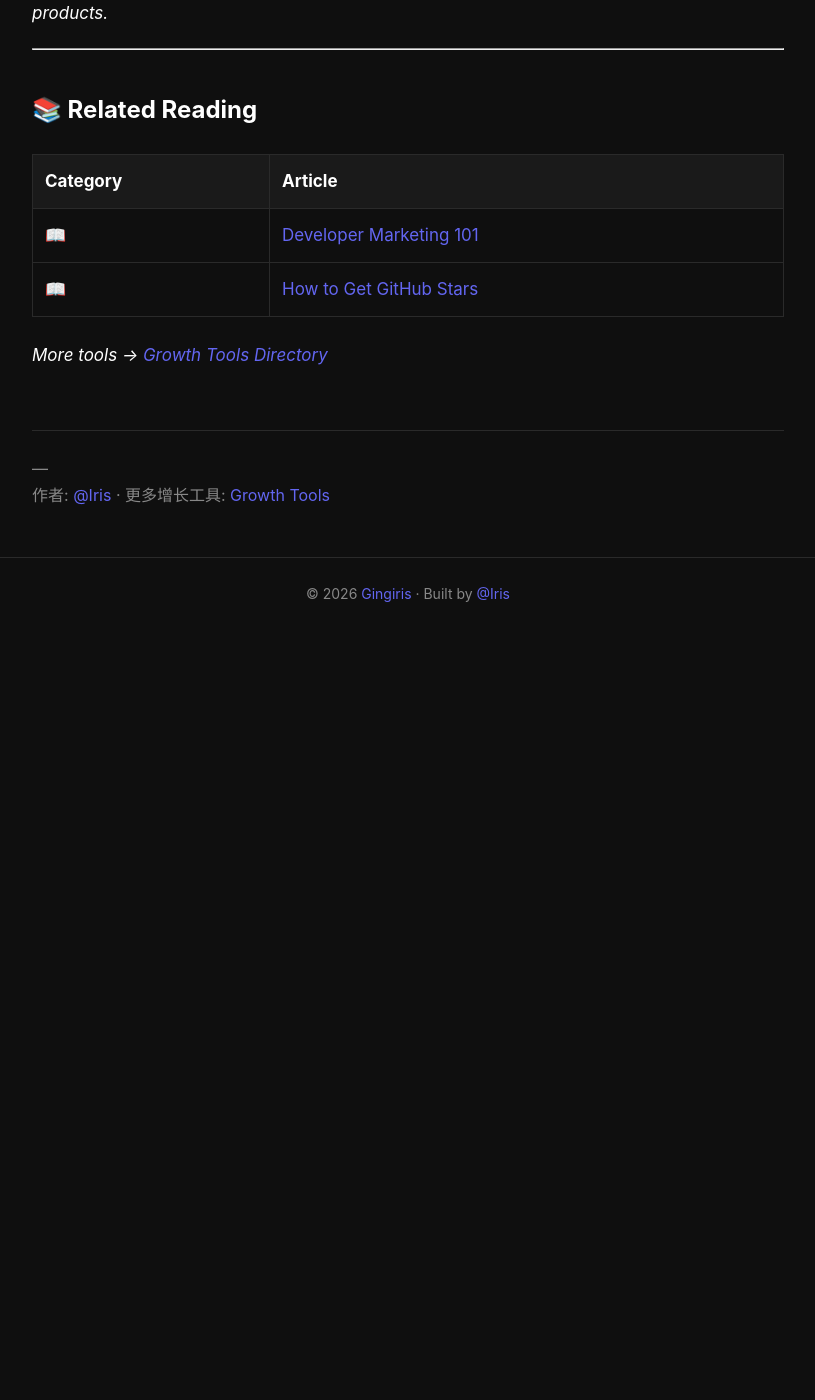
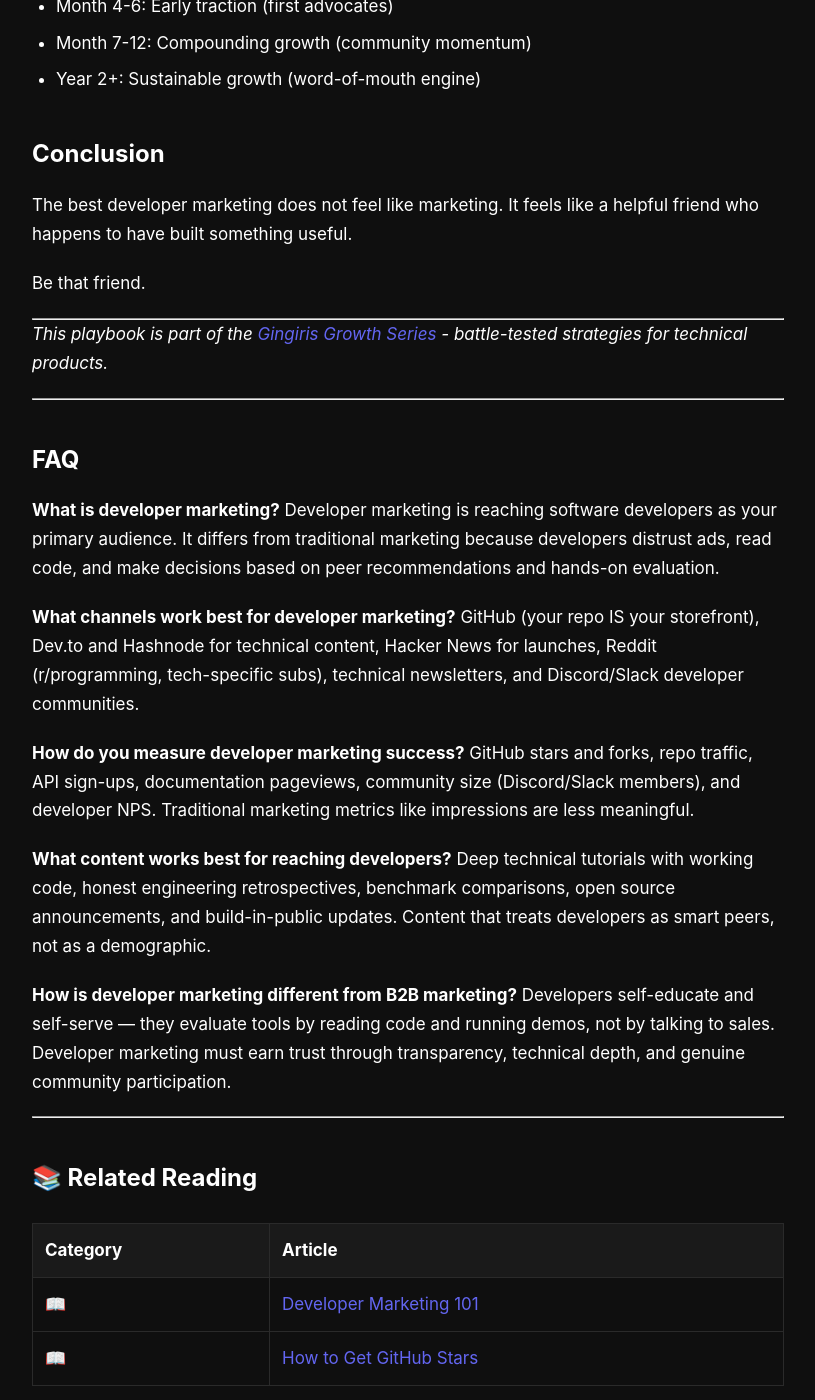
Before and after one commit to Gingiris/growth-tools, a Jekyll site: the page built from _posts/2026-03-24-developer-marketing-playbook-how-to-reach-technical-audiences-in-2026.md, in a window 1280 px wide and 1400 px high, scrolled down 6033 px. Shown: the whole window, without its empty margins (232-1047 px from the left). Built offline with Jekyll 4.4.1, drawn with Linux system fonts in a browser that asks for light colours; before the commit the page ends 6663 px from its top, so only the background shows below that; some of the changed text lies outside the part shown.

Commit message:
seo: add FAQ section and frontmatter schema to 2026-03-24-developer-marketing-playbook-how-to-reach-technical-audiences-in-2026.md

```diff
--- a/_posts/2026-03-24-developer-marketing-playbook-how-to-reach-technical-audiences-in-2026.md
+++ b/_posts/2026-03-24-developer-marketing-playbook-how-to-reach-technical-audiences-in-2026.md
@@ -5,7 +5,29 @@
 canonical_url: https://gingiris.github.io/growth-tools/blog/2026/03/developer-marketing-playbook-how-to-reach-technical-audiences-in-2026/
 image: "https://gingiris.github.io/growth-tools/assets/images/blog-developer-marketing.jpg"
 description: "The complete developer marketing playbook for 2026. Reach technical audiences through GitHub, Dev.to, Hacker News, and open source community building."
+faq:
+  - q: "What is developer marketing?"
+    a: "Developer marketing is reaching software developers as your primary audience. It differs from traditional marketing because developers distrust ads, read code, and make decisions based on peer recommendations and hands-on evaluation."
+  - q: "What channels work best for developer marketing?"
+    a: "GitHub (your repo IS your storefront), Dev.to and Hashnode for technical content, Hacker News for launches, Reddit (r/programming, tech-specific subs), technical newsletters, and Discord/Slack developer communities."
+  - q: "How do you measure developer marketing success?"
+    a: "GitHub stars and forks, repo traffic, API sign-ups, documentation pageviews, community size (Discord/Slack members), and developer NPS. Traditional marketing metrics like impressions are less meaningful."
+  - q: "What content works best for reaching developers?"
+    a: "Deep technical tutorials with working code, honest engineering retrospectives, benchmark comparisons, open source announcements, and build-in-public updates. Content that treats developers as smart peers, not as a demographic."
+  - q: "How is developer marketing different from B2B marketing?"
+    a: "Developers self-educate and self-serve — they evaluate tools by reading code and running demos, not by talking to sales. Developer marketing must earn trust through transparency, technical depth, and genuine community participation."
 ---
+## TL;DR
+
+- Developers distrust ads — they trust working code, peer recommendations, and honest content
+- Your GitHub repo is your primary storefront: README, docs, and activity signal quality
+- The 80/20 rule applies: 80% educational content, 20% product content
+- Community before product: build in Slack/Discord/GitHub discussions before your launch
+- Developer trust compounds slowly — expect 6–12 months before meaningful organic momentum
+- The best developer marketing does not feel like marketing
+
+---
+
 Developers hate being marketed to. They can smell a sales pitch from miles away. Yet some companies build massive developer communities while others struggle to get any traction. What is the difference?
 
 After building developer communities around products with 30K+ GitHub stars, here is the developer marketing playbook that actually works.
@@ -177,6 +199,25 @@
 
 ---
 
+## FAQ
+
+**What is developer marketing?**
+Developer marketing is reaching software developers as your primary audience. It differs from traditional marketing because developers distrust ads, read code, and make decisions based on peer recommendations and hands-on evaluation.
+
+**What channels work best for developer marketing?**
+GitHub (your repo IS your storefront), Dev.to and Hashnode for technical content, Hacker News for launches, Reddit (r/programming, tech-specific subs), technical newsletters, and Discord/Slack developer communities.
+
+**How do you measure developer marketing success?**
+GitHub stars and forks, repo traffic, API sign-ups, documentation pageviews, community size (Discord/Slack members), and developer NPS. Traditional marketing metrics like impressions are less meaningful.
+
+**What content works best for reaching developers?**
+Deep technical tutorials with working code, honest engineering retrospectives, benchmark comparisons, open source announcements, and build-in-public updates. Content that treats developers as smart peers, not as a demographic.
+
+**How is developer marketing different from B2B marketing?**
+Developers self-educate and self-serve — they evaluate tools by reading code and running demos, not by talking to sales. Developer marketing must earn trust through transparency, technical depth, and genuine community participation.
+
+---
+
 ## 📚 Related Reading
 
 | Category | Article |
```
